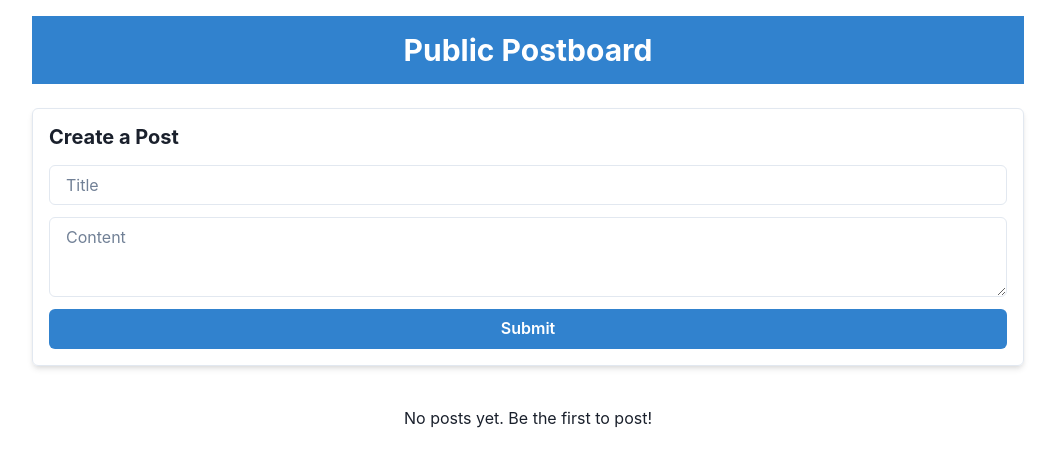
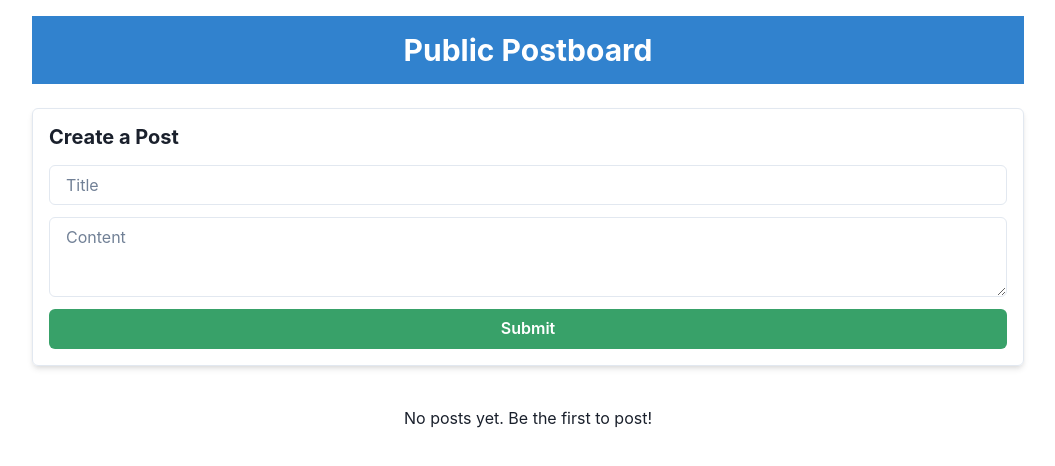
Before and after one commit to GPT-Engineer-App-Dev/public-postboard, a React (Vite) app: page / in a window 1280 px wide. Shown: the top 466 px of the page, without its empty margins (112-1167 px from the left). Built offline with nearby package versions, Linux system fonts and the light colour scheme.

Commit message:
Update the submit button color to green on the public postboard website.

```diff
--- a/src/pages/Index.jsx
+++ b/src/pages/Index.jsx
@@ -42,7 +42,7 @@ const Index = () => {
             onChange={(e) => setContent(e.target.value)}
             mb={3}
           />
-          <Button type="submit" colorScheme="blue" w="100%">Submit</Button>
+          <Button type="submit" colorScheme="green" w="100%">Submit</Button>
         </Box>
         <VStack spacing={4} w="100%">
           {posts.length === 0 ? (
```
